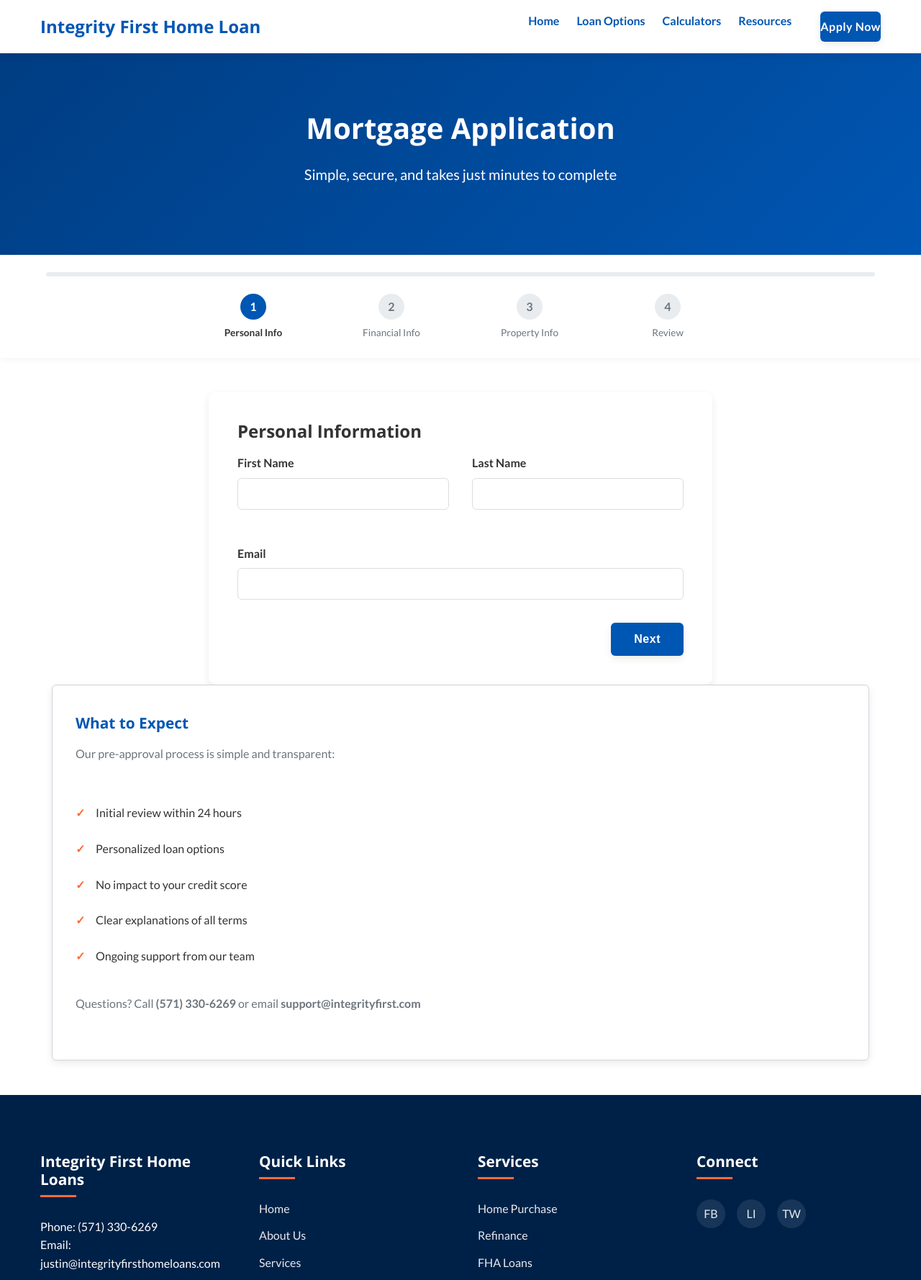
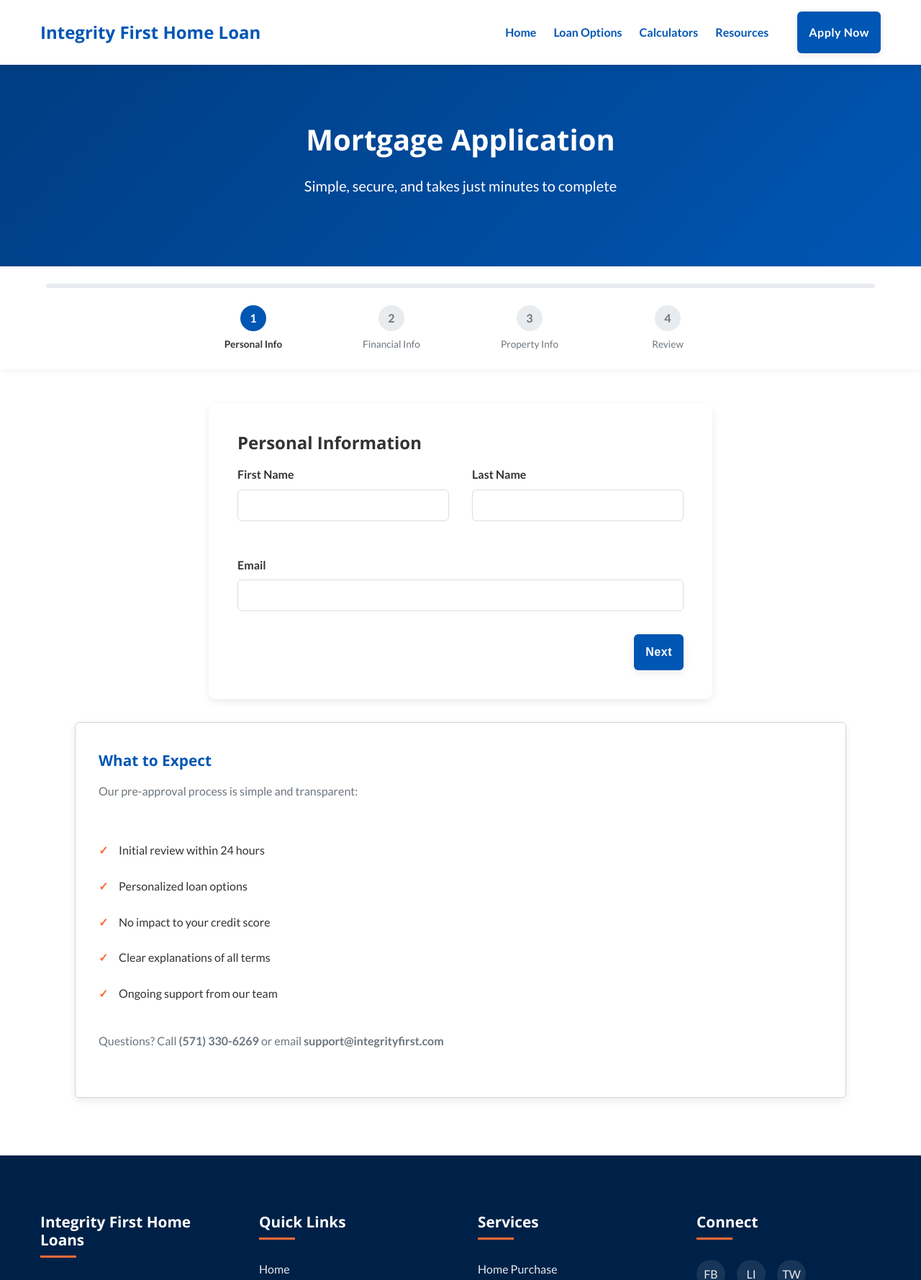
Before and after one commit to JakeHamacher/JakeHamacher.github.io, a PHP site: page /apply.html in a window 1280 px wide. Shown: the top 1778 px of the page at 72% size. Run offline with PHP 8.4, Linux system fonts and the light colour scheme.

Commit message:
style: Adjust button padding and fix hero image path

```diff
--- a/assets/css/main.css
+++ b/assets/css/main.css
@@ -60,7 +60,7 @@ img {
 
 .btn {
     display: inline-block;
-    padding: 0.75rem 2rem;
+    padding: 1rem !important;
     background-color: var(--primary-color);
     color: var(--white);
     border: none;
@@ -93,6 +93,8 @@ img {
 }
 
 .btn-secondary {
+    padding: 1rem 2.5rem;
+    font-size: 1.1rem;
     background-color: var(--accent-color);
     color: var(--white);
 }
@@ -131,6 +133,8 @@ img {
 }
 
 .main-nav li {
+    display: flex;
+    align-items: center;
     margin-left: 1.5rem;
 }
 
@@ -178,7 +182,7 @@ img {
 
 /* Hero Section */
 .hero {
-    background: linear-gradient(rgba(0, 0, 0, 0.6), rgba(0, 0, 0, 0.6)), url('../images/hero-bg.jpg') no-repeat center center/cover;
+    background: linear-gradient(rgba(0, 0, 0, 0.6), rgba(0, 0, 0, 0.6)), url('/assets/images/hero-bg.jpg') no-repeat center center/cover;
     color: var(--white);
     padding: 8rem 0 6rem;
     text-align: center;
@@ -557,6 +561,7 @@ img {
     transition: var(--transition);
     text-align: left;
     height: 100%;
+    margin: 2rem;
     display: flex;
     flex-direction: column;
     border: 1px solid var(--gray-medium);
--- a/calculators.html
+++ b/calculators.html
@@ -75,6 +75,7 @@
                         </form>
                         <div id="calculatorResult" class="calculator-result" aria-live="polite"></div>
                     </div>
+                    <br
                     <div class="calculator-info">
                         <h3>How It Works</h3>
                         <p>Our calculator helps you estimate your monthly mortgage payment based on:</p>
@@ -98,7 +99,7 @@
                 <div class="footer-col">
                     <h3>Integrity First Home Loan</h3>
                     <div class="footer-contact">
-                        <p>123 Main Street<br>Anytown, ST 12345</p>
+
                         <p>Phone: (571) 330-6269<br>Email: info@integrityfirst.com</p>
                     </div>
                 </div>
```
